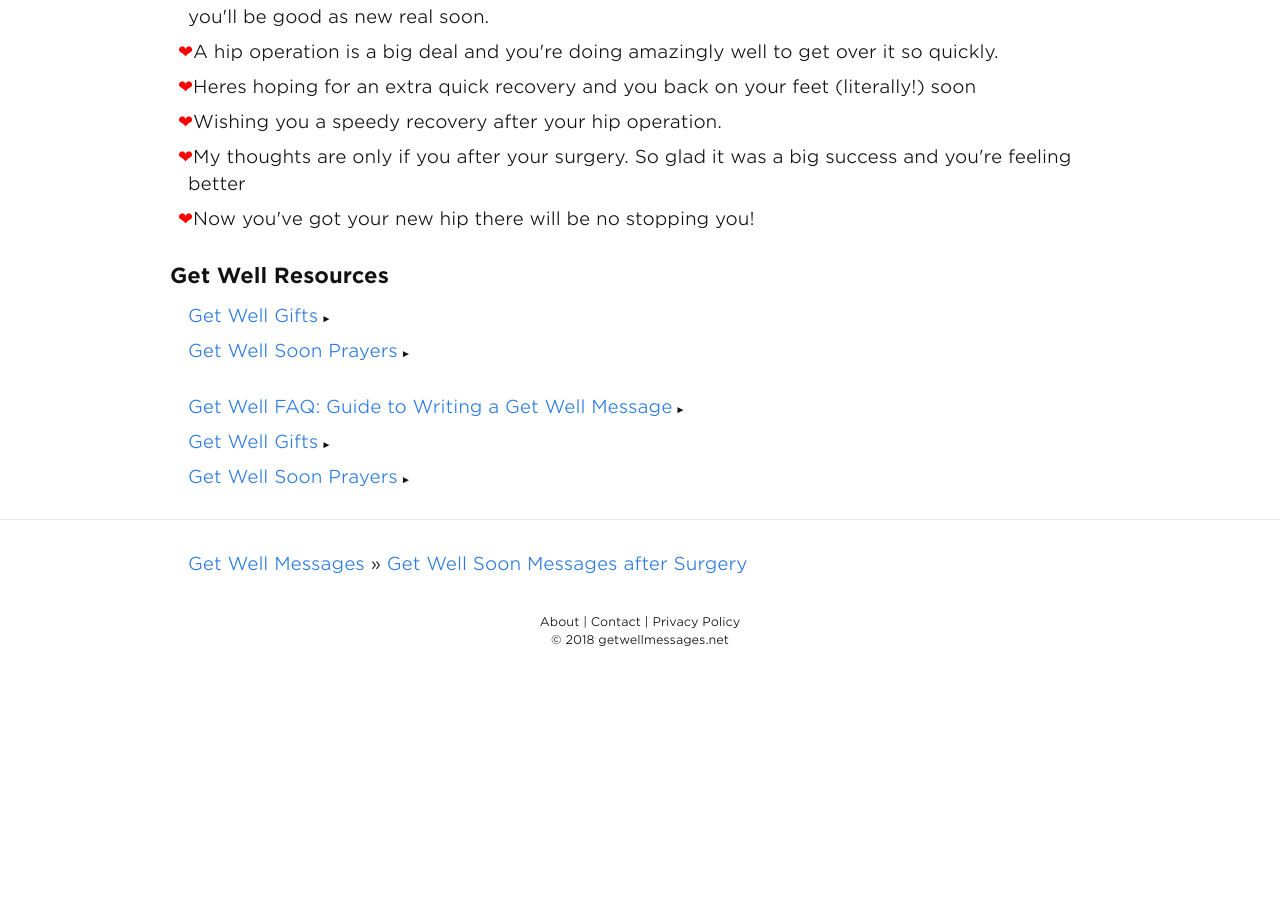
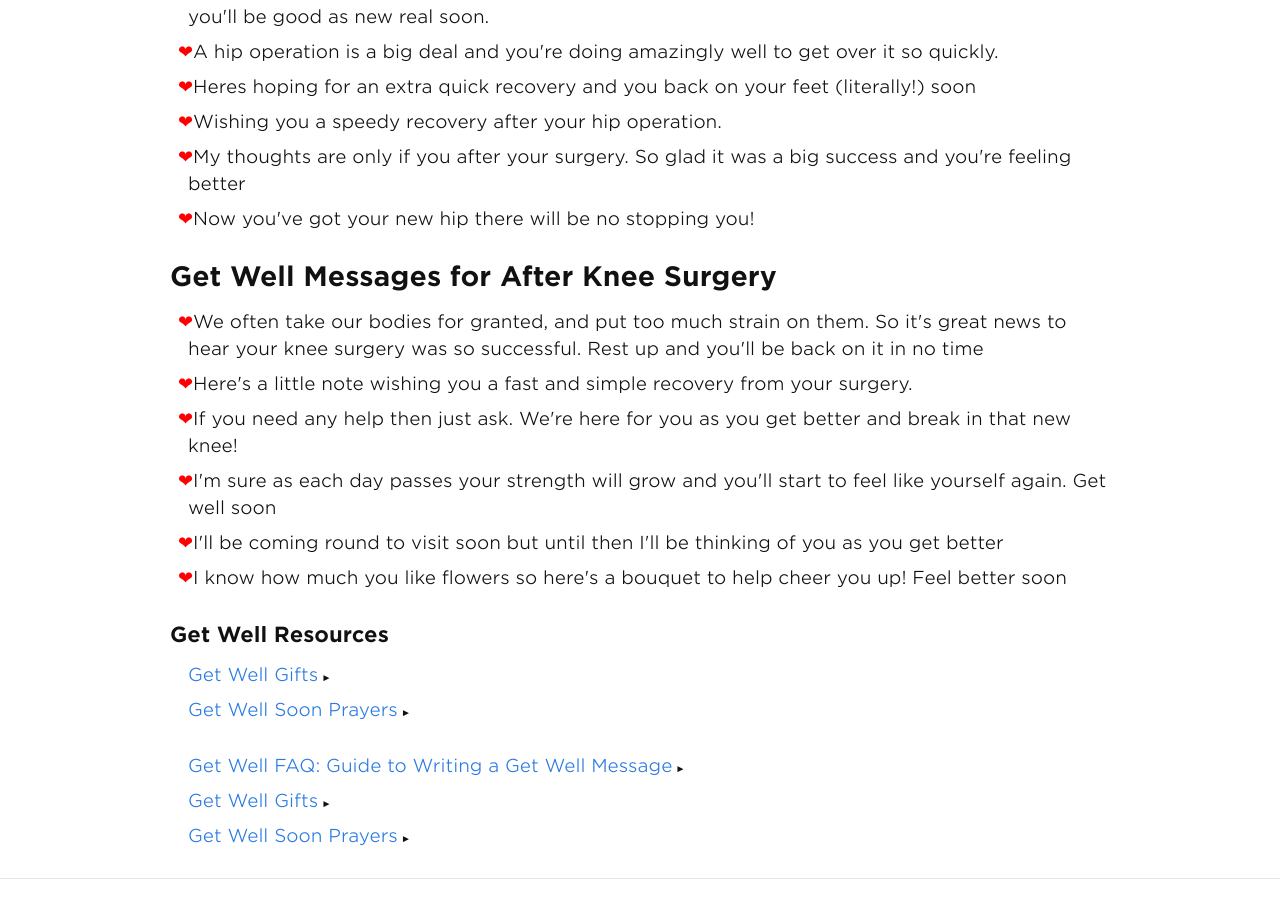
Before and after one commit to andyml123/andyml123.github.io, a Jekyll site: the page built from get-well-soon-messages-after-surgery.md, in a window 1280 px wide and 900 px high, scrolled down 2062 px. Built offline with Jekyll 4.4.1, drawn with Linux system fonts in a browser that asks for light colours; a script that is not in the unit is left out; before the commit the page ends 2760 px from its top, so only the background shows below that.

Commit message:
Update get-well-soon-messages-after-surgery.md

```diff
--- a/get-well-soon-messages-after-surgery.md
+++ b/get-well-soon-messages-after-surgery.md
@@ -67,3 +67,14 @@ published: true
 <li>My thoughts are only if you after your surgery. So glad it was a big success and you're feeling better</li>
 <li>Now you've got your new hip there will be no stopping you! </li>
 </ul>
+
+<h2>Get Well Messages for After Knee Surgery</h2>
+
+<ul class="heart">
+<li>We often take our bodies for granted, and put too much strain on them. So it's great news to hear your knee surgery was so successful. Rest up and you'll be back on it in no time</li>
+<li>Here's a little note wishing you a fast and simple recovery from your surgery.</li>
+<li>If you need any help then just ask. We're here for you as you get better and break in that new knee!</li>
+<li>I'm sure as each day passes your strength will grow and you'll start to feel like yourself again. Get well soon</li>
+<li>I'll be coming round to visit soon but until then I'll be thinking of you as you get better</li>
+<li>I know how much you like flowers so here's a bouquet to help cheer you up! Feel better soon</li>
+</ul>
```
